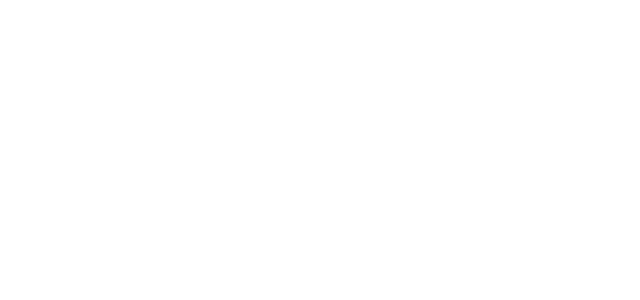
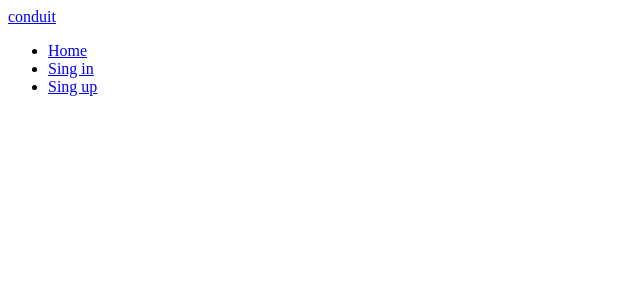
Before and after one commit to RomaVellas/conduit, a React (Vite) app: page / in a window 1280 px wide. Shown: the top 300 px of the page, without its empty margins (0-640 px from the left). Built offline with nearby package versions, Linux system fonts and the light colour scheme.

Commit message:
Added header

```diff
--- /dev/null
+++ b/src/components/Header/Header.tsx
@@ -0,0 +1,20 @@
+import "./Header.css";
+
+const Header = () => {
+   return (
+      <header className="header">
+         <nav className="header__nav">
+            <div className="container">
+               <a className="nav__link-home" href="#">conduit</a>
+               <ul className="nav__links-right">
+                  <li className="nav__link-wrapper"><a className="nav__link" href="#">Home</a></li>
+                  <li className="nav__link-wrapper"><a className="nav__link" href="#">Sing in</a></li>
+                  <li className="nav__link-wrapper"><a className="nav__link" href="#">Sing up</a></li>
+               </ul>
+            </div>
+         </nav>
+      </header>
+   )
+}
+
+export default Header;
--- a/src/components/Layout/Layout.tsx
+++ b/src/components/Layout/Layout.tsx
@@ -2,10 +2,12 @@
 import { Outlet } from "react-router-dom";
 
 import "./Layout.css";
+import Header from "../Header/Header";
 
 const Layout: FC = () => {
    return (
       <>
+         <Header/>
          <Outlet />
       </>
    )
```
Also changed, not shown: src/components/Header/Header.css (added).
